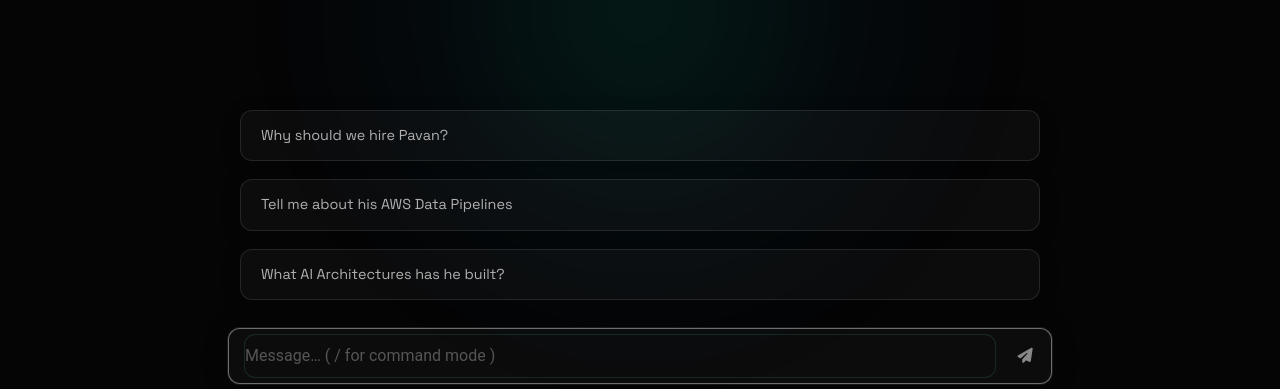
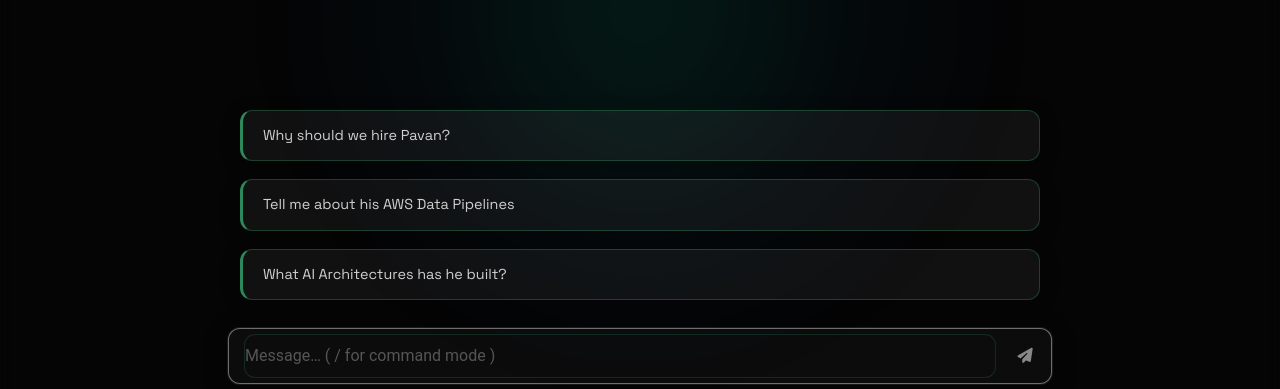
Before and after one commit to pavan-badempet/pavan-badempet.github.io, a Jekyll site: the page built from agent.html, in a window 1280 px wide. Shown: the part 476-865 px from the top of the page. Built offline with Jekyll 4.4.1, drawn with Linux system fonts in a browser that asks for light colours; a script that is not in the unit is left out.

Commit message:
style(agent): add visible borders and accent left border to unhovered chips

```diff
--- a/_layouts/agent.html
+++ b/_layouts/agent.html
@@ -166,9 +166,10 @@
     }
 
     body.agent-layout .agent-chip {
-      background: rgba(255, 255, 255, 0.03) !important;
-      color: #b0b0b0;
-      border: 1px solid rgba(255, 255, 255, 0.1);
+      background: rgba(255, 255, 255, 0.05) !important;
+      color: #d0d0d0;
+      border: 1px solid rgba(75, 255, 165, 0.2);
+      border-left: 3px solid rgba(75, 255, 165, 0.5);
       padding: 14px 20px;
       border-radius: 12px;
       font-family: 'Space Grotesk', 'Inter', sans-serif !important;
@@ -186,6 +187,7 @@
     body.agent-layout .agent-chip:hover {
       background: rgba(75, 255, 165, 0.08) !important;
       border-color: rgba(75, 255, 165, 0.5);
+      border-left-color: #4bffa5 !important;
       color: #4bffa5;
       transform: translateY(-2px);
       box-shadow: 0 8px 25px rgba(75, 255, 165, 0.15) !important;
```
